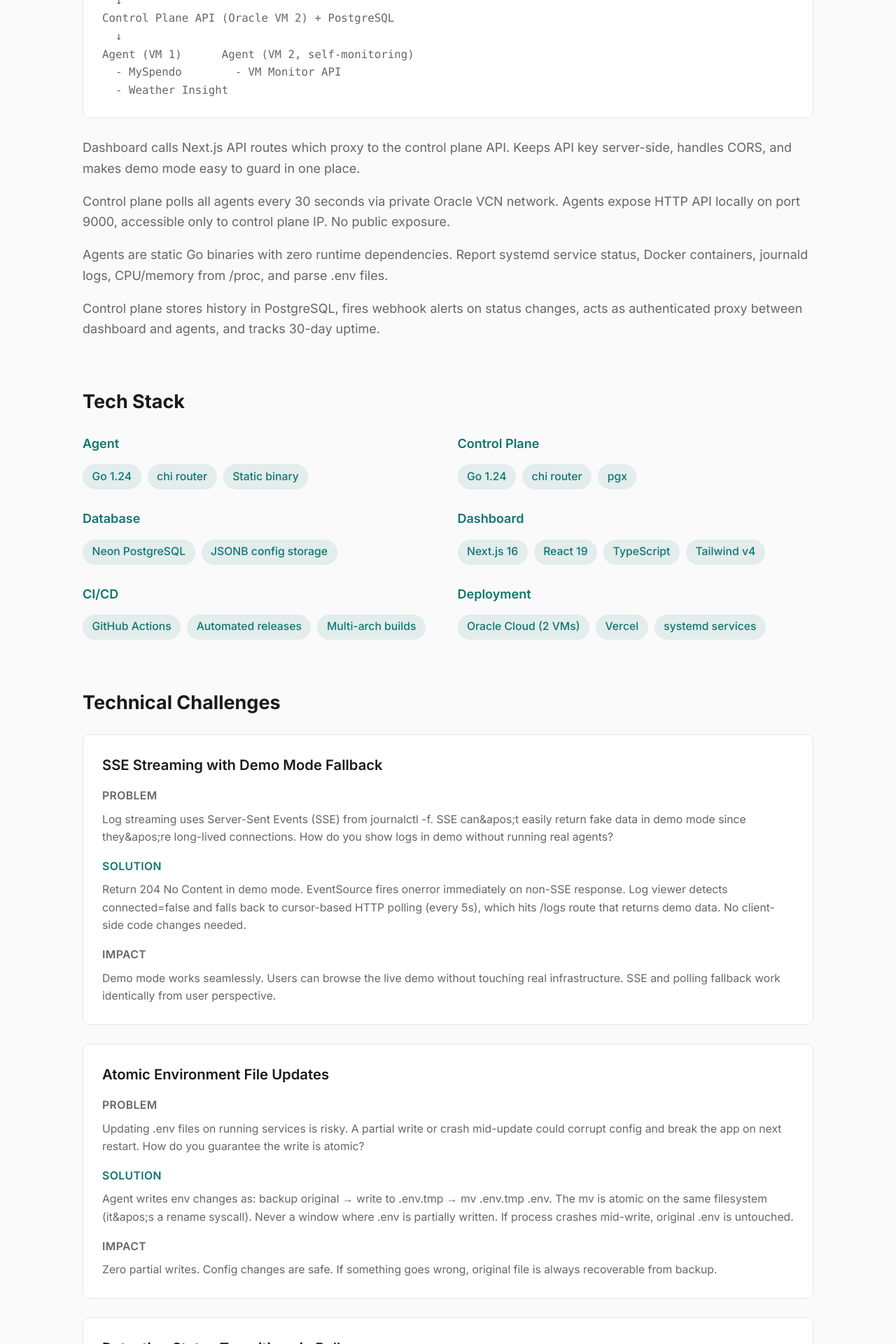
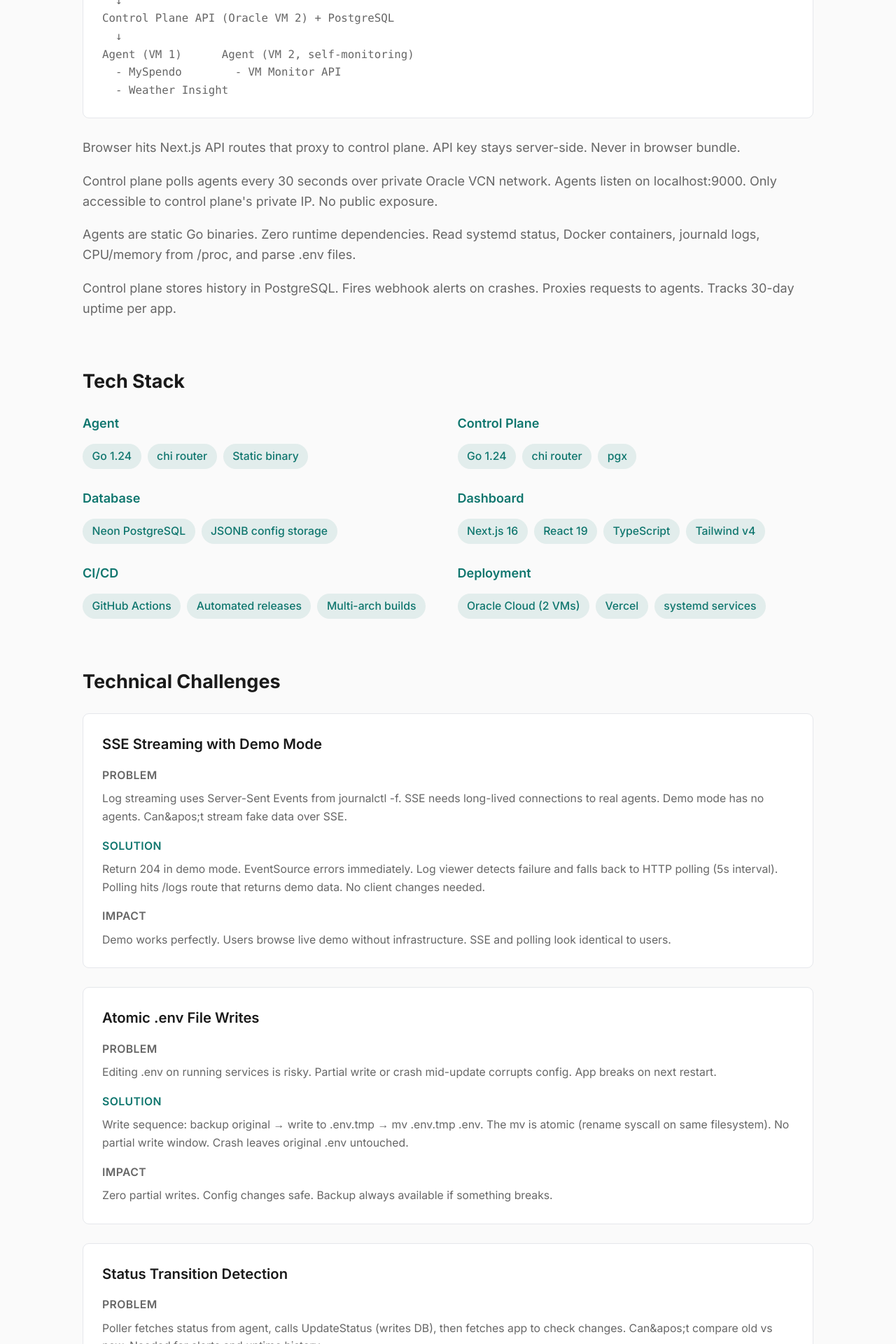
Before and after one commit to vidya381/Portfolio, a Next.js app: page /projects/vm-monitor in a window 1280 px wide. Shown: the part 1495-3415 px from the top of the page at 70% size. Built offline with nearby package versions, Linux system fonts and the light colour scheme.

Commit message:
Add VM Monitor project details to portfolio

```diff
--- a/src/app/projects/vm-monitor/page.tsx
+++ b/src/app/projects/vm-monitor/page.tsx
@@ -56,10 +56,10 @@
         <h2 className="mb-6 text-2xl font-bold text-foreground">Overview</h2>
         <div className="space-y-4 text-text-secondary">
           <p className="leading-relaxed">
-            Infrastructure monitoring platform built to manage Oracle Cloud VMs and applications without SSH. Three-component architecture: lightweight Go agents on each VM, control plane API for polling and history, and Next.js dashboard for management.
+            Infrastructure monitoring platform for managing Oracle Cloud VMs without SSH. Three components: Go agent on each VM, control plane API for polling and storage, Next.js dashboard for operations.
           </p>
           <p className="leading-relaxed">
-            Built this to solve a real problem. Every time an app went down, I had to SSH in, check logs, restart services, edit config files. Tedious across multiple VMs. This dashboard handles all of that from the browser without exposing SSH.
+            Needed to manage multiple VMs running MySpendo, Weather Insight, and other apps. SSH workflow was tedious: check status, read logs, edit .env, restart. Multiply that across two VMs with 3-4 apps each. Built this to do all of that from the browser.
           </p>
         </div>
 
@@ -99,16 +99,16 @@
         </div>
         <div className="mt-6 space-y-4 text-text-secondary">
           <p className="leading-relaxed">
-            Dashboard calls Next.js API routes which proxy to the control plane API. Keeps API key server-side, handles CORS, and makes demo mode easy to guard in one place.
+            Browser hits Next.js API routes that proxy to control plane. API key stays server-side. Never in browser bundle.
           </p>
           <p className="leading-relaxed">
-            Control plane polls all agents every 30 seconds via private Oracle VCN network. Agents expose HTTP API locally on port 9000, accessible only to control plane IP. No public exposure.
+            Control plane polls agents every 30 seconds over private Oracle VCN network. Agents listen on localhost:9000. Only accessible to control plane&apos;s private IP. No public exposure.
           </p>
           <p className="leading-relaxed">
-            Agents are static Go binaries with zero runtime dependencies. Report systemd service status, Docker containers, journald logs, CPU/memory from /proc, and parse .env files.
+            Agents are static Go binaries. Zero runtime dependencies. Read systemd status, Docker containers, journald logs, CPU/memory from /proc, and parse .env files.
           </p>
           <p className="leading-relaxed">
-            Control plane stores history in PostgreSQL, fires webhook alerts on status changes, acts as authenticated proxy between dashboard and agents, and tracks 30-day uptime.
+            Control plane stores history in PostgreSQL. Fires webhook alerts on crashes. Proxies requests to agents. Tracks 30-day uptime per app.
           </p>
         </div>
       </section>
@@ -204,31 +204,31 @@
         <div className="space-y-6">
           {[
             {
-              title: 'SSE Streaming with Demo Mode Fallback',
+              title: 'SSE Streaming with Demo Mode',
               problem:
-                'Log streaming uses Server-Sent Events (SSE) from journalctl -f. SSE can&apos;t easily return fake data in demo mode since they&apos;re long-lived connections. How do you show logs in demo without running real agents?',
+                'Log streaming uses Server-Sent Events from journalctl -f. SSE needs long-lived connections to real agents. Demo mode has no agents. Can&apos;t stream fake data over SSE.',
               solution:
-                'Return 204 No Content in demo mode. EventSource fires onerror immediately on non-SSE response. Log viewer detects connected=false and falls back to cursor-based HTTP polling (every 5s), which hits /logs route that returns demo data. No client-side code changes needed.',
+                'Return 204 in demo mode. EventSource errors immediately. Log viewer detects failure and falls back to HTTP polling (5s interval). Polling hits /logs route that returns demo data. No client changes needed.',
               impact:
-                'Demo mode works seamlessly. Users can browse the live demo without touching real infrastructure. SSE and polling fallback work identically from user perspective.',
+                'Demo works perfectly. Users browse live demo without infrastructure. SSE and polling look identical to users.',
             },
             {
-              title: 'Atomic Environment File Updates',
+              title: 'Atomic .env File Writes',
               problem:
-                'Updating .env files on running services is risky. A partial write or crash mid-update could corrupt config and break the app on next restart. How do you guarantee the write is atomic?',
+                'Editing .env on running services is risky. Partial write or crash mid-update corrupts config. App breaks on next restart.',
               solution:
-                'Agent writes env changes as: backup original → write to .env.tmp → mv .env.tmp .env. The mv is atomic on the same filesystem (it&apos;s a rename syscall). Never a window where .env is partially written. If process crashes mid-write, original .env is untouched.',
+                'Write sequence: backup original → write to .env.tmp → mv .env.tmp .env. The mv is atomic (rename syscall on same filesystem). No partial write window. Crash leaves original .env untouched.',
               impact:
-                'Zero partial writes. Config changes are safe. If something goes wrong, original file is always recoverable from backup.',
+                'Zero partial writes. Config changes safe. Backup always available if something breaks.',
             },
             {
-              title: 'Detecting Status Transitions in Poller',
+              title: 'Status Transition Detection',
               problem:
-                'Poller fetches status from agents, then calls UpdateStatus (writes to DB), then fetches the app to check what changed. This ordering meant you couldn&apos;t compare old vs new status. Needed for firing alerts and writing status_history.',
+                'Poller fetches status from agent, calls UpdateStatus (writes DB), then fetches app to check changes. Can&apos;t compare old vs new. Needed for alerts and uptime history.',
               solution:
-                'Fetch the app BEFORE UpdateStatus to capture oldStatus. Then compare oldStatus != newStatus after the update. Used for both notification firing (only fire on transition to stopped) and status_history writes (close old row, open new row).',
+                'Fetch app BEFORE UpdateStatus. Capture oldStatus. Compare oldStatus != newStatus after update. Fire webhook only on transition. Write status_history row (close old, open new).',
               impact:
-                'Webhook alerts fire exactly once on status change. Uptime history accurate. No duplicate notifications or missed transitions.',
+                'Alerts fire once per status change. Uptime history accurate. No duplicate notifications.',
             },
           ].map((challenge, index) => (
             <div key={index} className="rounded-lg border border-border bg-card p-6">
@@ -291,22 +291,22 @@
         <h2 className="mb-6 text-2xl font-bold text-foreground">What I Learned</h2>
         <div className="space-y-4 rounded-lg border border-border bg-card p-6 text-text-secondary">
           <p className="leading-relaxed">
-            <strong className="text-foreground">Go for Systems Programming:</strong> Static binaries with zero runtime dependencies are amazing for deployment. No Node, Python, or JVM needed. Just scp the binary and run it. Also learned Go&apos;s file I/O patterns (atomic rename, temp files, backups).
+            <strong className="text-foreground">Go Static Binaries:</strong> Zero runtime dependencies. Just scp and run. No Node, Python, or JVM. Learned atomic file operations (rename, temp files, backups).
           </p>
           <p className="leading-relaxed">
-            <strong className="text-foreground">Server-Sent Events:</strong> SSE is simpler than WebSocket for one-way streaming. journalctl -f pipes perfectly to SSE. But you need a fallback strategy (HTTP polling) for cases where SSE doesn&apos;t work (demo mode, offline agents).
+            <strong className="text-foreground">SSE vs WebSocket:</strong> SSE simpler for one-way streams. journalctl -f pipes perfectly. Always need fallback (HTTP polling) for edge cases.
           </p>
           <p className="leading-relaxed">
-            <strong className="text-foreground">Next.js as API Proxy:</strong> Using Next.js API routes to proxy to the control plane keeps sensitive API keys server-side. Never in the browser JS bundle. Also makes demo mode easy to implement in one place.
+            <strong className="text-foreground">Next.js API Proxy Pattern:</strong> Keeps API keys server-side. Never in browser bundle. Makes demo mode easy to guard in one place.
           </p>
           <p className="leading-relaxed">
-            <strong className="text-foreground">Private Networking Matters:</strong> Agents don&apos;t need public IPs. Oracle VCN provides private networking between VMs. Control plane uses private IPs (10.0.0.x) to talk to agents. Only the control plane&apos;s public API needs Nginx + TLS.
+            <strong className="text-foreground">Private Networking:</strong> Agents don&apos;t need public IPs. Oracle VCN handles private routing. Control plane uses 10.0.0.x addresses. Only control plane needs public endpoint with TLS.
           </p>
           <p className="leading-relaxed">
-            <strong className="text-foreground">JSONB for Config Flexibility:</strong> Storing app config as JSONB meant I could add new agent features (deploy_dir, auto_restart) without DB migrations. Just new keys in the JSON blob. Agent and API model structs stay in sync by convention.
+            <strong className="text-foreground">JSONB Flexibility:</strong> App config stored as JSONB. Added new features (deploy_dir, auto_restart) without migrations. Just new JSON keys. Structs sync by convention.
           </p>
           <p className="leading-relaxed">
-            <strong className="text-foreground">What I&apos;d Do Differently:</strong> Add integration tests for the poller and agent HTTP handlers. Use a job queue (like Asynq) instead of in-memory goroutines for better observability. Add Prometheus metrics instead of just logging. Mobile app instead of just mobile web.
+            <strong className="text-foreground">What I&apos;d Do Differently:</strong> Integration tests for poller and agent handlers. Job queue like Asynq instead of goroutines. Prometheus metrics. Mobile app instead of mobile web.
           </p>
         </div>
       </section>
```
